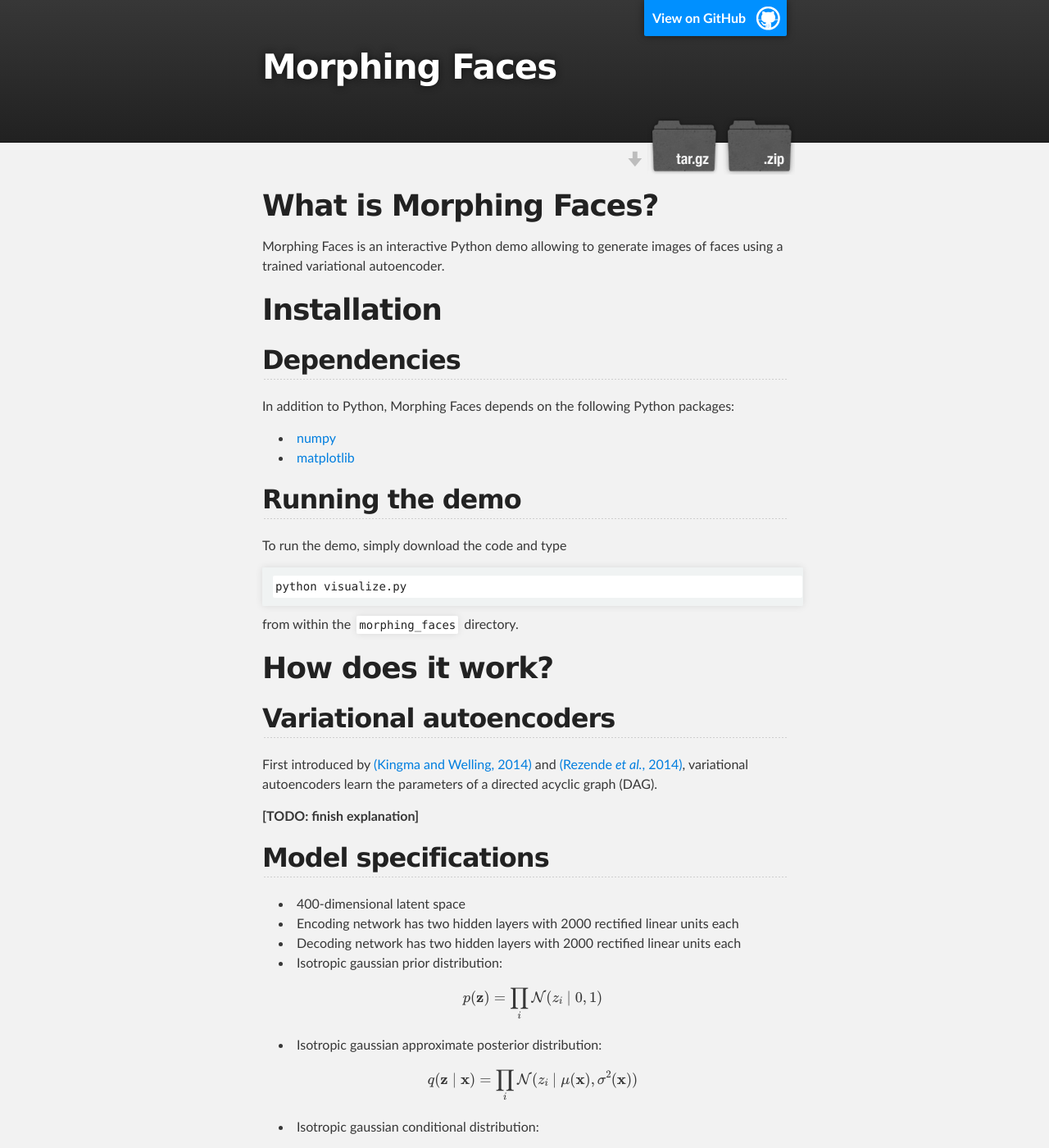
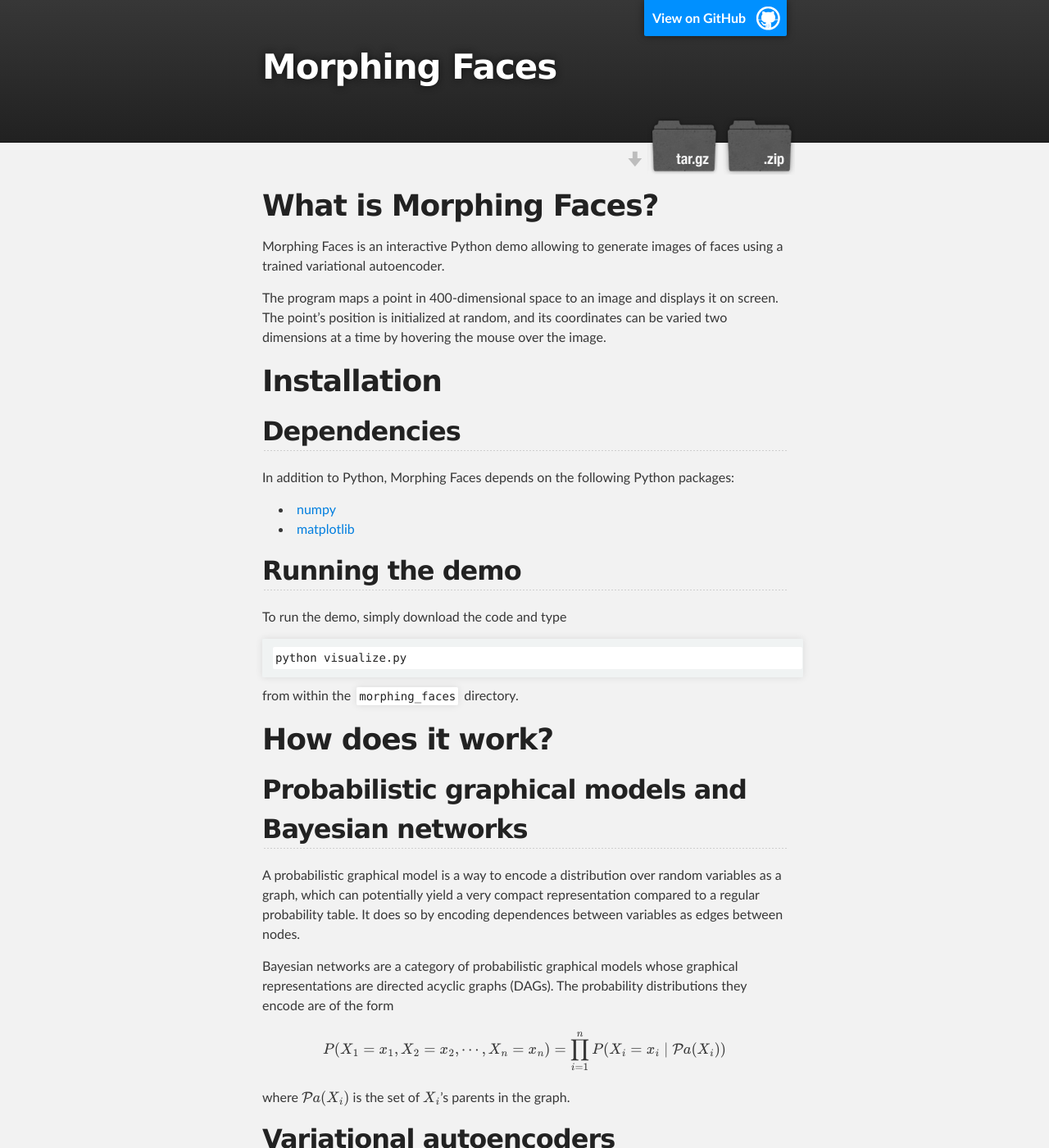
Before and after one commit to vdumoulin/morphing_faces, a Jekyll site: the page built from index.md, in a window 1280 px wide and 1400 px high. Shown: the whole window at 82% size. Built offline with Jekyll 4.4.1, drawn with Linux system fonts in a browser that asks for light colours; formulas are drawn with MathJax 3; the repository's description, which GitHub fills in, is left out.

Commit message:
Add paragraph to intro and section about probabilistic graphical models

```diff
--- a/index.md
+++ b/index.md
@@ -6,6 +6,10 @@ layout: default
 
 Morphing Faces is an interactive Python demo allowing to generate images of
 faces using a trained variational autoencoder.
+
+The program maps a point in 400-dimensional space to an image and displays it on
+screen. The point's position is initialized at random, and its coordinates can
+be varied two dimensions at a time by hovering the mouse over the image.
 
 # Installation
 
@@ -27,6 +31,25 @@ python visualize.py
 from within the `morphing_faces` directory.
 
 # How does it work?
+
+## Probabilistic graphical models and Bayesian networks
+
+A probabilistic graphical model is a way to encode a distribution over random
+variables as a graph, which can potentially yield a very compact representation
+compared to a regular probability table. It does so by encoding dependences
+between variables as edges between nodes.
+
+Bayesian networks are a category of probabilistic graphical models whose
+graphical representations are directed acyclic graphs (DAGs). The probability
+distributions they encode are of the form
+
+\\[
+    P(X_1=x_1, X_2=x_2, \\cdots, X_n=x_n) = \\prod_{i=1}^n
+        P(X_i=x_i \\mid \\mathcal{Pa}(X_i))
+\\]
+
+where \\( \\mathcal{Pa}(X_i) \\) is the set of \\( X_i \\)'s parents in the
+graph.
 
 ## Variational autoencoders
 
```
